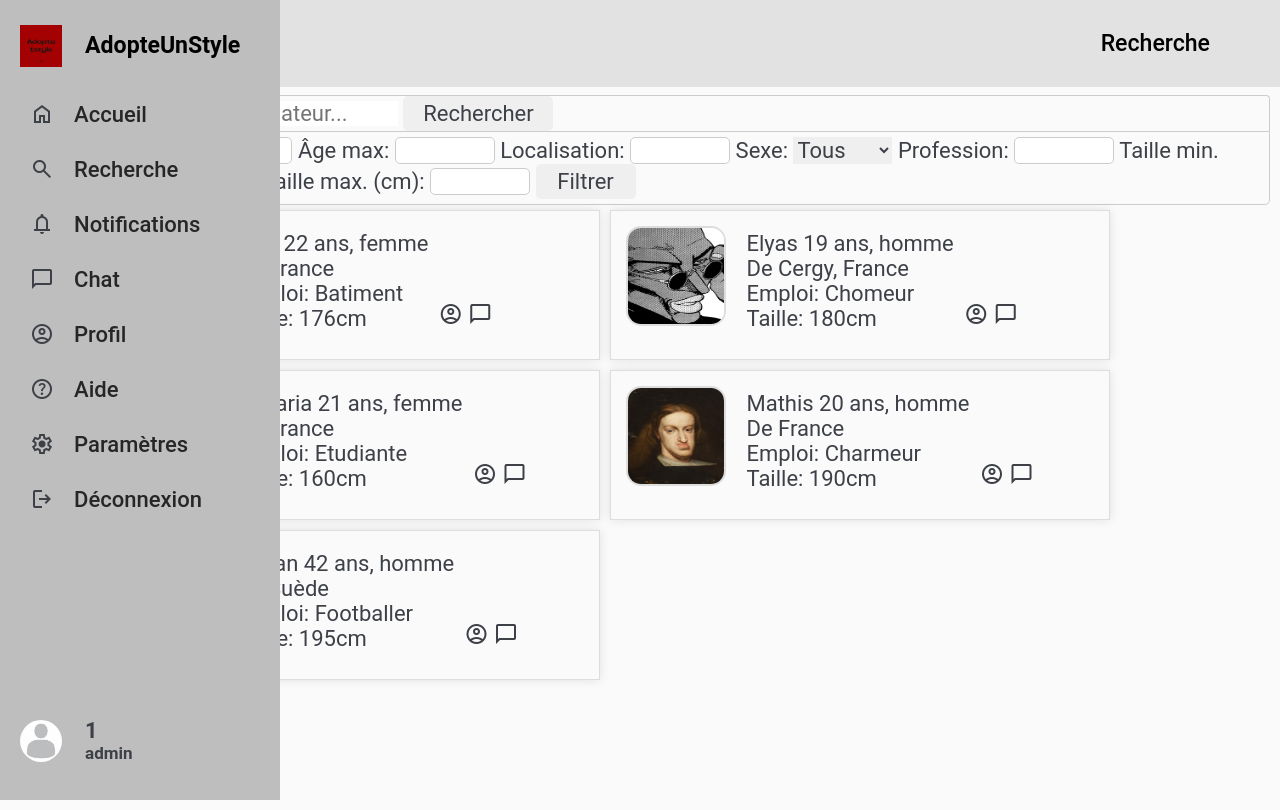
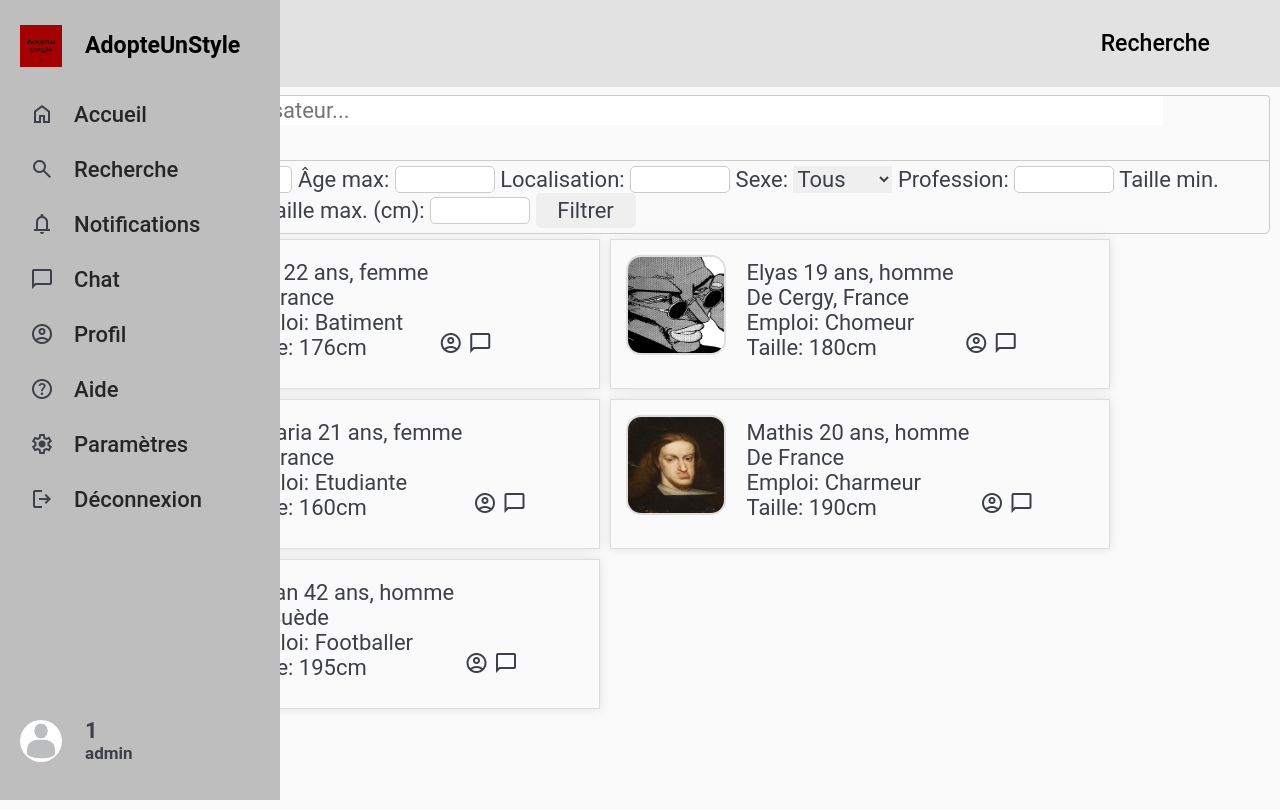
Before and after one commit to ElyasMens/Adopte1Style, a PHP site: page /Search/Recherche.php in a window 1280 px wide. Run offline with PHP 8.4, Linux system fonts and the light colour scheme; the visitor is signed in with stand-in values (Sample User, id 1); data comes from the database, SQL or seed files in the repository.

Commit message:
Update Recherche.css

```diff
--- a/Assets/CSS/Recherche.css
+++ b/Assets/CSS/Recherche.css
@@ -18,7 +18,7 @@
     margin: 0;
 }
 
-.search-bar #recherche {
+.search-bar #search {
     padding: 2;
     width: 91%;
 
```
